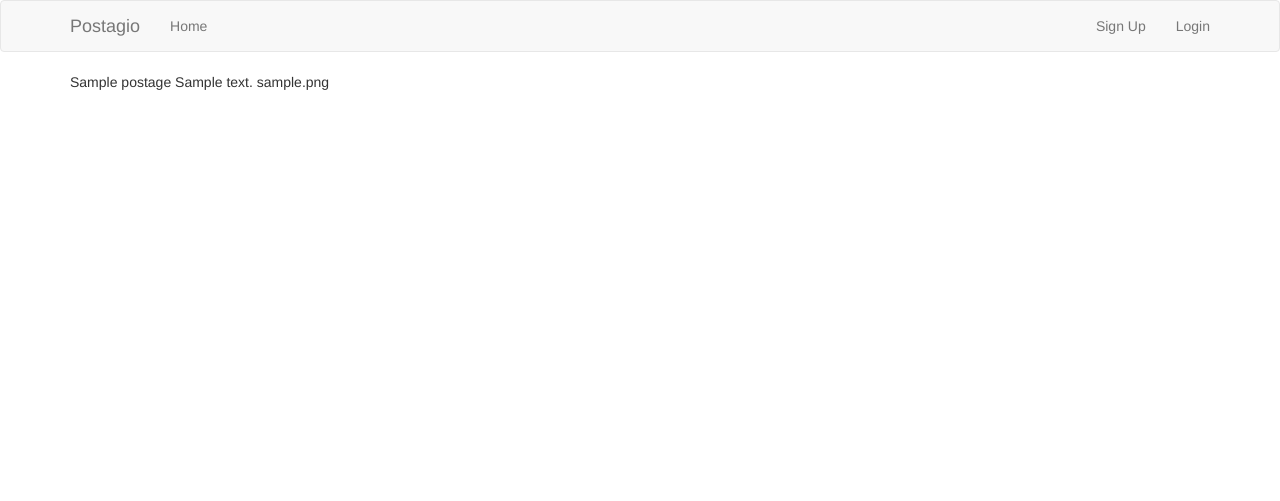
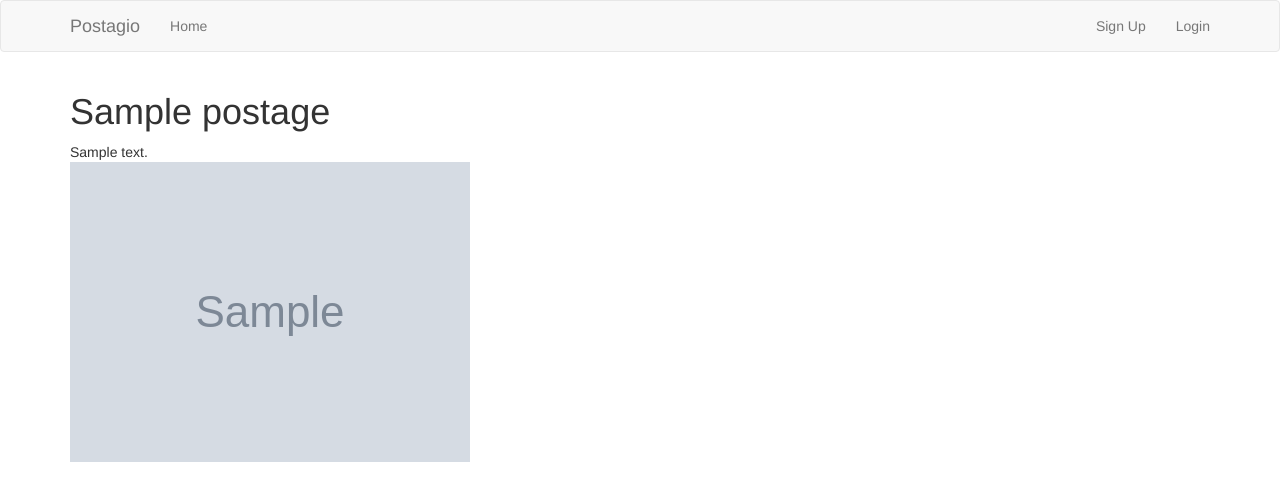
Before and after one commit to pueue/canape, a Django app: page /detail/1/ in a window 1280 px wide. Shown: the top 501 px of the page. Run offline with Django 3.2, Linux system fonts and the light colour scheme; tables that the repository leaves empty hold one stand-in row (values such as "Sample post"); grey boxes marked "Sample" are stand-in pictures; some libraries are stand-ins or nearby versions.

Commit message:
profile 템플릿, postageDetail 템플릿 개선

```diff
--- a/account/templates/profile.html
+++ b/account/templates/profile.html
@@ -16,11 +16,12 @@
 	<h3>Achievements</h3>
 	<div class="achievement_list row">
 		{% for code in achievements %}
+		<a href="/detail/{{ code.postage.id }}">
 			<div class="achievement col-sm-2 col-md-2">
 				<div><img class="img-responsive" src="{{ code.postage.image.url }}" alt="{{ code.postage.description }}" /></div>
 				<h5 class="text-center">{{ code.postage.title }}</h5>
-
 			</div>
+		</a>
 		{% endfor %}
 	</div>
 </div>
@@ -29,10 +30,12 @@
 	<h3>Works</h3>
 	<div class="work_list row">
 		{% for postage in works %}
+		<a href="/detail/{{ postage.id }}">
 			<div class="work col-sm-2 col-md-2">
 				<div><img class="img-responsive" src="{{ postage.image.url }}" alt="{{ postage.description }}" /></div>
 				<h5 class="text-center">{{ postage.title }}</h5>
 			</div>
+		</a>
 		{% endfor %}
 	</div>
 </div>
--- a/postage/templates/postageDetail.html
+++ b/postage/templates/postageDetail.html
@@ -1,7 +1,11 @@
 {% extends "base.html" %}
 
 {% block content %}
-{{ postage.title }}
-{{ postage.description }}
-{{ postage.image }}
+<div class="postage">
+	<h1 class="postage_title"> {{ postage.title }}</h1>
+	<div class="postage_description">{{ postage.description }}</div>
+	<div class="postage_image">
+		<img src="{{ postage.image.url }}" alt="" />
+	</div>
+</div>
 {% endblock %}
```
Lines whose indentation alone changed are shown as unchanged.
